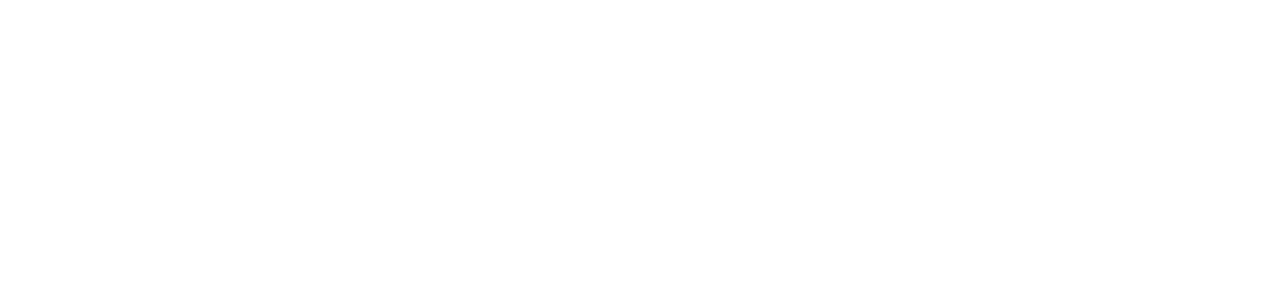
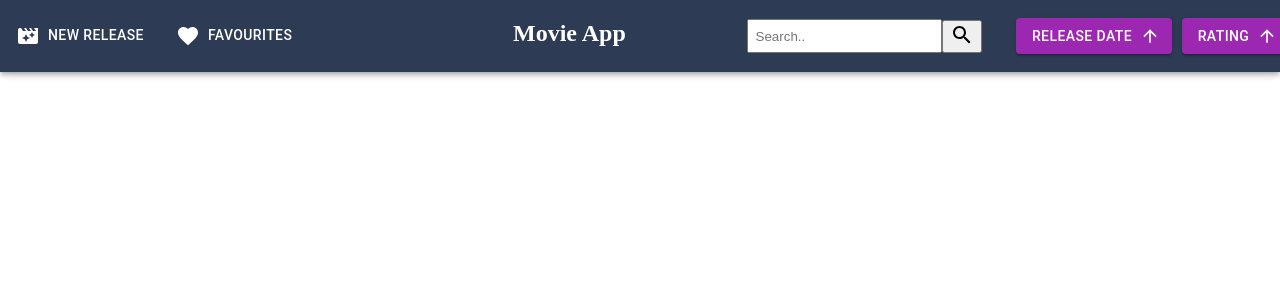
Before and after one commit to surya385/Movie-App, a React (Create React App) app: page / in a window 1280 px wide. Shown: the top 300 px of the page. Built offline with nearby package versions, Linux system fonts and the light colour scheme.

Commit message:
NavBar Added

```diff
--- a/src/App.js
+++ b/src/App.js
@@ -1,5 +1,7 @@
+import HomePage from "./components/HomePage";
+
 function App() {
-  return <div></div>;
+  return (<HomePage/>);
 }
 
 export default App;
--- /dev/null
+++ b/src/components/HomePage.js
@@ -0,0 +1,110 @@
+import Tabs from "@mui/material/Tabs";
+import Tab from "@mui/material/Tab";
+import MovieFilterIcon from "@mui/icons-material/MovieFilter";
+import FavoriteIcon from "@mui/icons-material/Favorite";
+import SearchIcon from "@mui/icons-material/Search";
+import ArrowUpwardIcon from "@mui/icons-material/ArrowUpward";
+import { useState } from "react";
+import { AppBar, Button } from "@mui/material";
+import { makeStyles } from "@mui/styles";
+const useStyles = makeStyles({
+  textCentered: {
+    textAlign: "center",
+  },
+  searchBar: {
+    marginLeft: "17%",
+    display: "flex",
+    alignItems: "center",
+  },
+  filters: {
+    marginLeft: "3%",
+    display: "flex",
+    alignItems: "center",
+  },
+  searchInput: {
+    padding: "3.2%",
+  },
+  releaseDate: {
+    marginLeft:'10%',
+  },
+  rating:{
+    marginLeft:'2%'
+  },
+  title: {
+    marginLeft: "16%",
+  },
+});
+const HomePage = () => {
+  const classes = useStyles();
+  const [value, setValue] = useState("one");
+
+  const handleChange = (event, newValue) => {
+    setValue(newValue);
+    console.log(newValue);
+  };
+  return (
+    <AppBar
+      style={{ background: "#2E3B55" }}
+    >
+      <Tabs
+        value={value}
+        onChange={handleChange}
+        textColor="white"
+        indicatorColor="secondary"
+        aria-label="secondary tabs example"
+      >
+        <Tab
+          icon={<MovieFilterIcon />}
+          iconPosition="start"
+          value="NewRelease"
+          label="New Release"
+        />
+        <Tab
+          icon={<FavoriteIcon />}
+          iconPosition="start"
+          value="Favourites"
+          label="Favourites"
+        />
+        <h2 className={classes.title}>Movie App</h2>
+        <div className={classes.filters}>
+          <div className={classes.searchBar}>
+            <input
+              type="text"
+              placeholder="Search.."
+              name="search"
+              className={classes.searchInput}
+            />
+            <button type="submit">
+              <SearchIcon />
+            </button>{" "}
+          </div>
+          <div className={classes.releaseDate}>
+            <Button
+              variant="contained"
+              color="secondary"
+              endIcon={
+                <ArrowUpwardIcon />
+                //   <ArrowDropDownIcon />
+              }
+            >
+              Release Date
+            </Button>
+          </div>
+          <div className={classes.rating}>
+            <Button
+              variant="contained"
+              color="secondary"
+              endIcon={
+                <ArrowUpwardIcon />
+                //   <ArrowDropDownIcon />
+              }
+            >
+              Rating
+            </Button>
+          </div></div>
+      </Tabs>
+    </AppBar>
+
+  );
+};
+export default HomePage;
```
